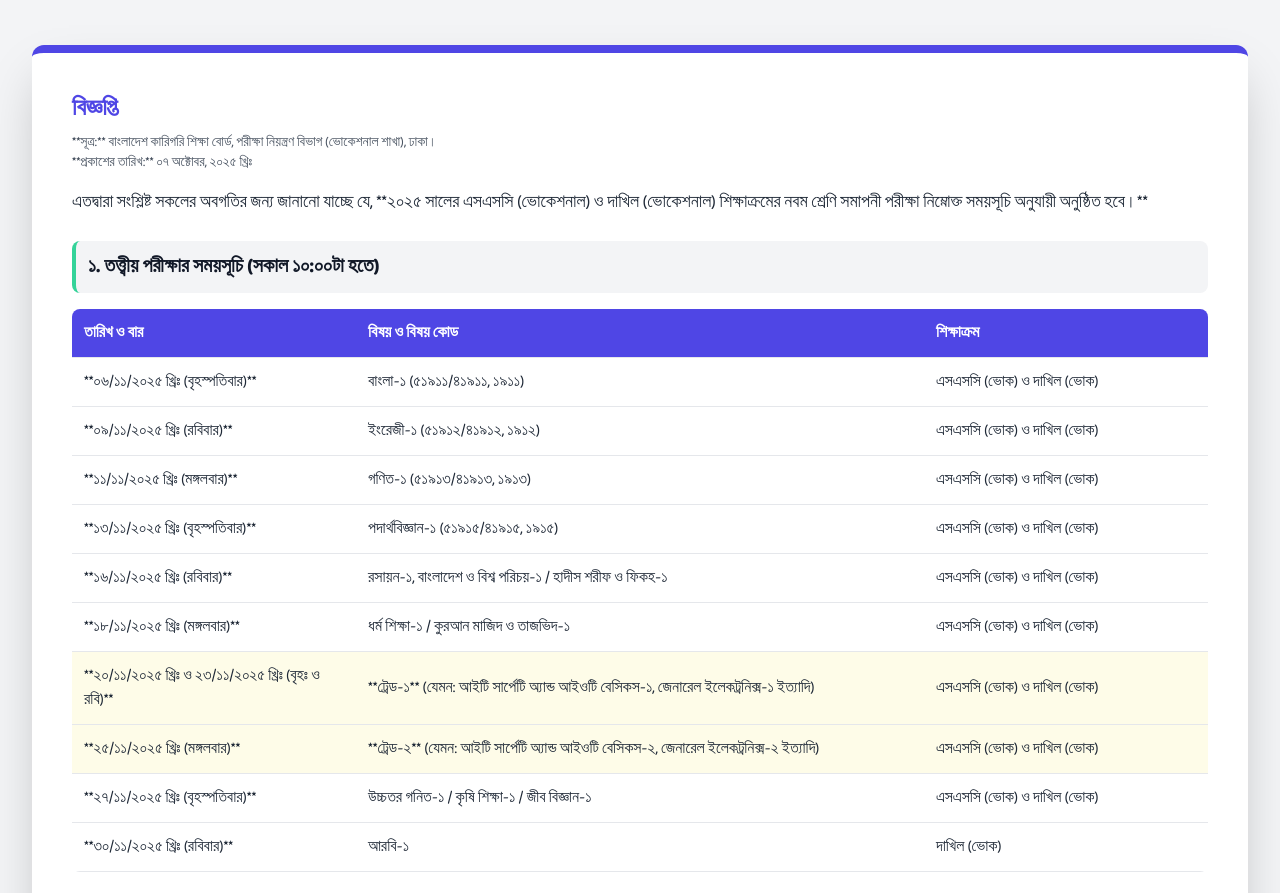
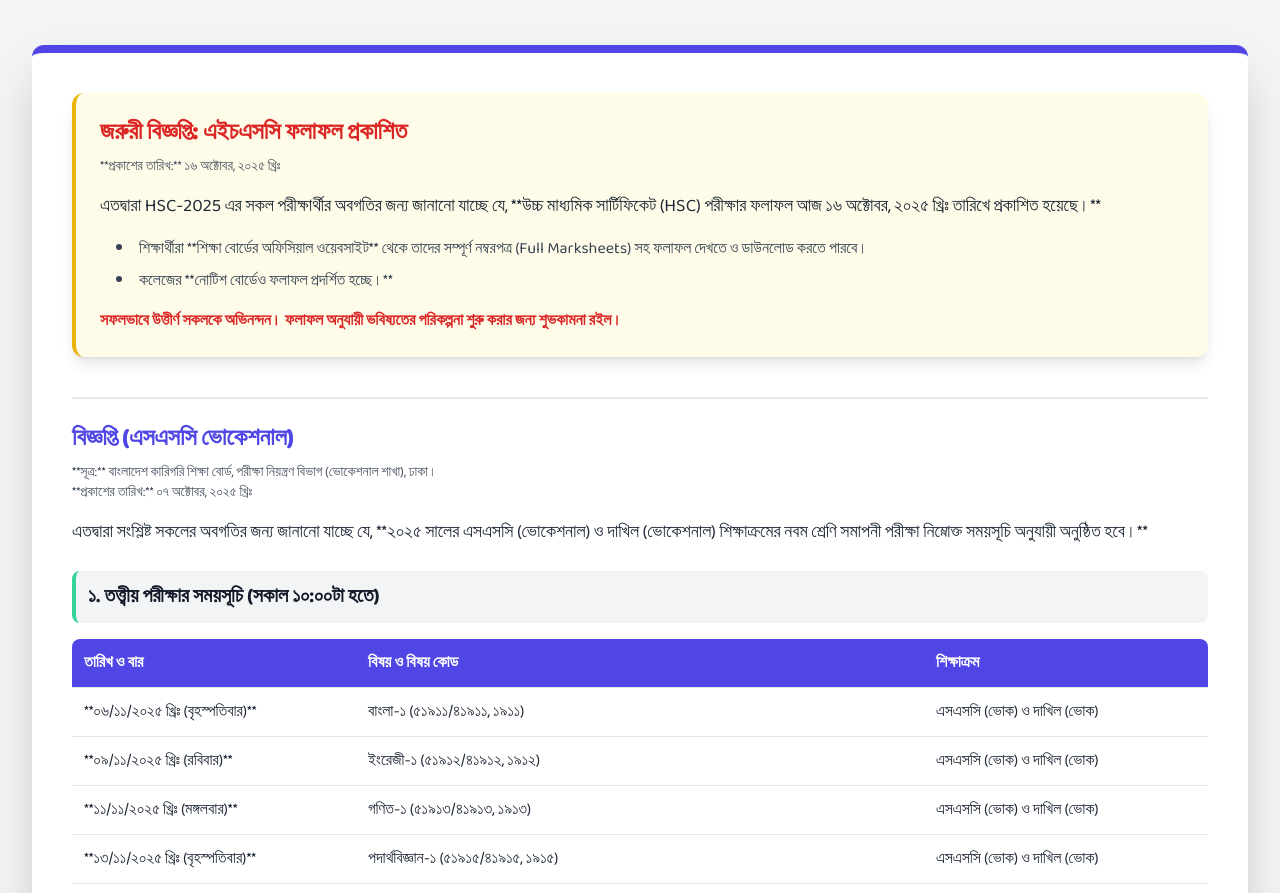
Before and after one commit to citischoolandcollege-spec/citisc, a plain HTML site: page index.html in a window 1280 px wide. Shown: the part 947-1840 px from the top of the page. Drawn offline with nearby package versions, Linux system fonts and the light colour scheme.

Commit message:
index.html
Signed-off-by: citischoolandcollege-spec <citi.schoolandcollege@gmail.com>

```diff
--- a/index.html
+++ b/index.html
@@ -146,7 +146,28 @@
             <h2 class="text-3xl md:text-4xl font-extrabold text-gray-900 mb-12 border-b-4 border-secondary inline-block pb-1">গুরুত্বপূর্ণ নোটিশ</h2>
 
             <div class="bg-white p-6 md:p-10 rounded-xl shadow-2xl border-t-8 border-primary">
-                <h3 class="text-2xl font-extrabold text-primary mb-2">বিজ্ঞপ্তি</h3>
+
+                <!-- START: নতুন HSC রেজাল্ট নোটিশ -->
+                <div class="mb-10 p-6 rounded-xl shadow-lg border-l-4 border-yellow-500 bg-yellow-50">
+                    <h3 class="text-2xl font-extrabold text-red-600 mb-2">জরুরী বিজ্ঞপ্তি: এইচএসসি ফলাফল প্রকাশিত</h3>
+                    <p class="text-sm text-gray-600 mb-4">
+                        **প্রকাশের তারিখ:** ১৬ অক্টোবর, ২০২৫ খ্রিঃ
+                    </p>
+                    <p class="text-lg text-gray-800 mb-4">
+                        এতদ্বারা HSC-2025 এর সকল পরীক্ষার্থীর অবগতির জন্য জানানো যাচ্ছে যে, **উচ্চ মাধ্যমিক সার্টিফিকেট (HSC) পরীক্ষার ফলাফল আজ ১৬ অক্টোবর, ২০২৫ খ্রিঃ তারিখে প্রকাশিত হয়েছে।**
+                    </p>
+                    <ul class="list-disc list-inside text-gray-700 space-y-2 ml-4">
+                        <li>শিক্ষার্থীরা **শিক্ষা বোর্ডের অফিসিয়াল ওয়েবসাইট** থেকে তাদের সম্পূর্ণ নম্বরপত্র (Full Marksheets) সহ ফলাফল দেখতে ও ডাউনলোড করতে পারবে।</li>
+                        <li>কলেজের **নোটিশ বোর্ডেও ফলাফল প্রদর্শিত হচ্ছে।**</li>
+                    </ul>
+                    <p class="text-base font-bold text-red-600 mt-4">
+                        সফলভাবে উত্তীর্ণ সকলকে অভিনন্দন। ফলাফল অনুযায়ী ভবিষ্যতের পরিকল্পনা শুরু করার জন্য শুভকামনা রইল।
+                    </p>
+                </div>
+                <!-- END: নতুন HSC রেজাল্ট নোটিশ -->
+
+
+                <h3 class="text-2xl font-extrabold text-primary mb-2 border-t-2 pt-6">বিজ্ঞপ্তি (এসএসসি ভোকেশনাল)</h3>
                 <p class="text-sm text-gray-600 mb-4">
                     **সূত্র:** বাংলাদেশ কারিগরি শিক্ষা বোর্ড, পরীক্ষা নিয়ন্ত্রণ বিভাগ (ভোকেশনাল শাখা), ঢাকা।
                     <br>**প্রকাশের তারিখ:** ০৭ অক্টোবর, ২০২৫ খ্রিঃ
@@ -612,7 +633,7 @@
                 link.addEventListener('click', smoothScroll);
             });
 
-            // নতুন নোটিশ সেকশনের জন্য স্ক্রোলিং লজিক
+            // নোটিশ সেকশনের জন্য স্ক্রোলিং লজিক
             const noticeLinks = document.querySelectorAll('a[href="#notice"], #notice a[href="#contact"]'); // নোটিশ সেকশনের ভেতরের বাটনকেও যোগ করা হলো
             noticeLinks.forEach(link => {
                 link.addEventListener('click', smoothScroll);
```
